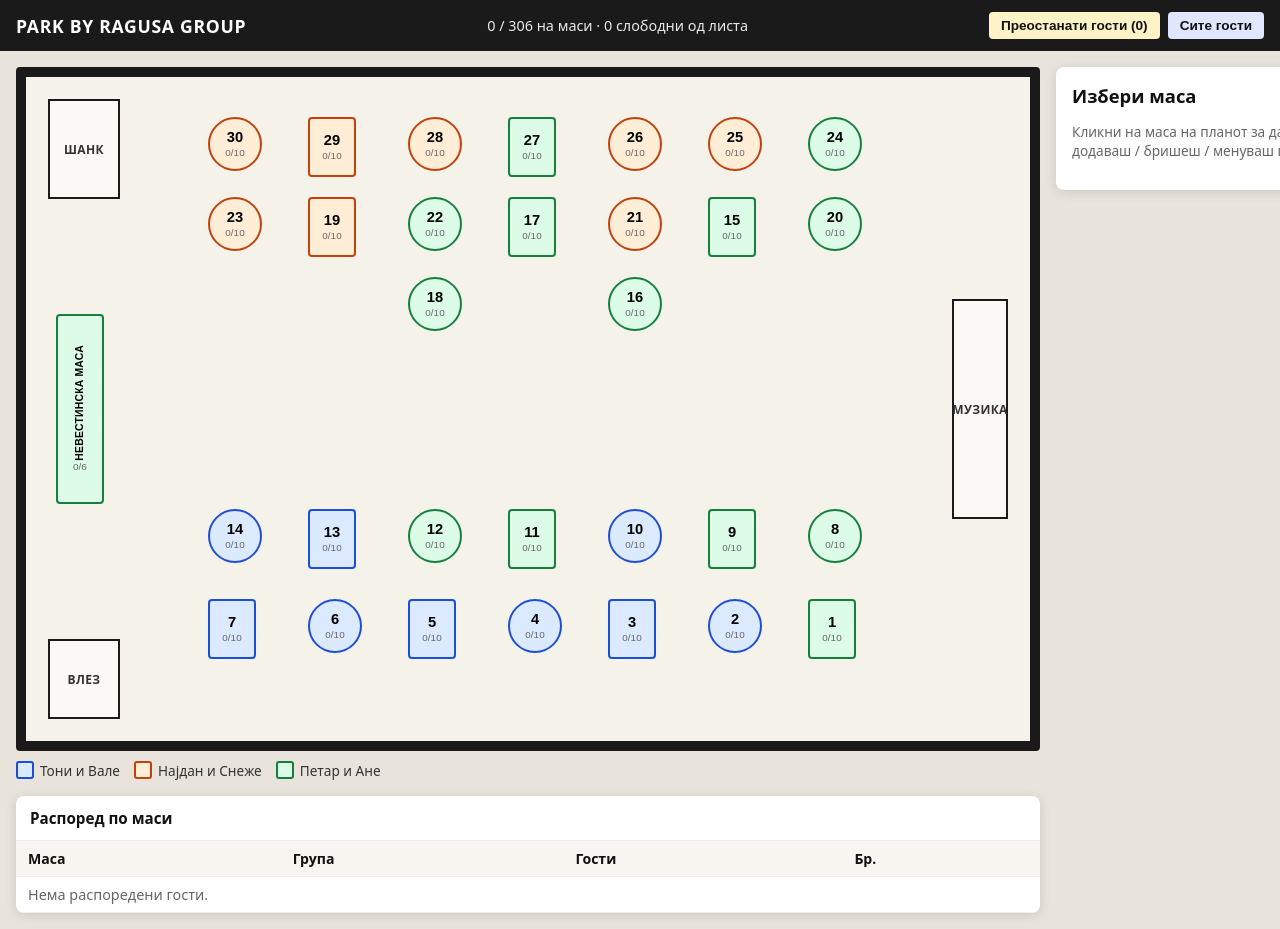
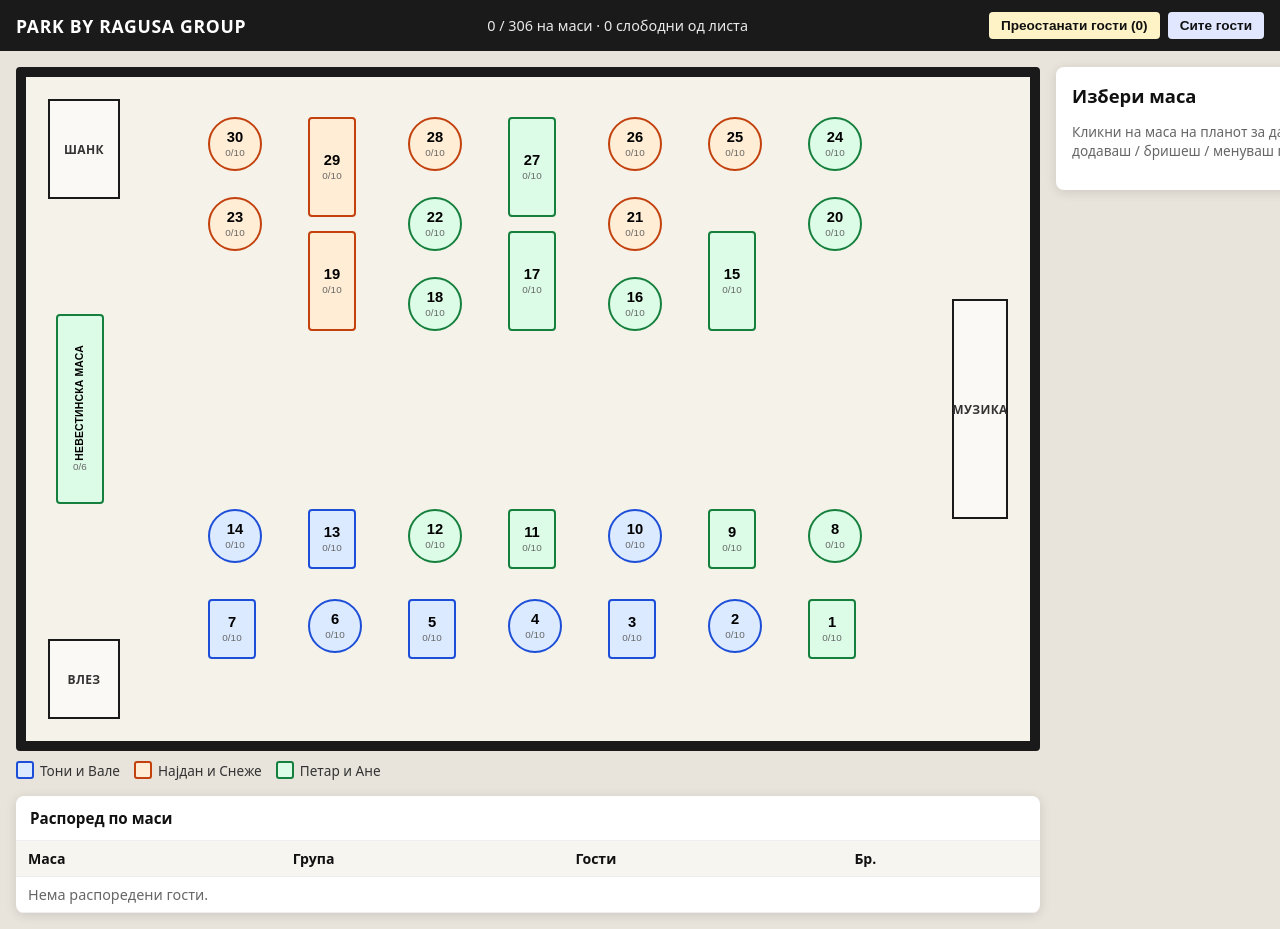
Before and after one commit to nikolovskipetar45/park-masi, a website: page public/index.html in a window 1280 px wide. Shown: the top 929 px of the page. Drawn offline with Linux system fonts and the light colour scheme; no server answers.

Commit message:
Make tables 29, 19, 27, 17, 15 taller at 100px.

```diff
--- a/public/index.html
+++ b/public/index.html
@@ -181,6 +181,13 @@
       width: 48px;
       height: 60px;
     }
+    .table.rect.large {
+      height: 100px;
+    }
+    /* поголеми маси — втора во колона пониско за да не се преклопуваат */
+    .table.large.tg2 {
+      top: 142px;
+    }
     /* Невестинска — средина лево */
     .table.head {
       width: 48px;
@@ -781,22 +788,22 @@
       { id: "30", label: "30", shape: "round", className: "table round k1 tg1" },
       { id: "23", label: "23", shape: "round", className: "table round k1 tg2" },
 
-      { id: "29", label: "29", shape: "rect", className: "table rect k2 tg1" },
-      { id: "19", label: "19", shape: "rect", className: "table rect k2 tg2" },
+      { id: "29", label: "29", shape: "rect", className: "table rect large k2 tg1" },
+      { id: "19", label: "19", shape: "rect", className: "table rect large k2 tg2" },
 
       { id: "28", label: "28", shape: "round", className: "table round k3 tg1" },
       { id: "22", label: "22", shape: "round", className: "table round k3 tg2" },
       { id: "18", label: "18", shape: "round", className: "table round k3 tg3" },
 
-      { id: "27", label: "27", shape: "rect", className: "table rect k4 tg1" },
-      { id: "17", label: "17", shape: "rect", className: "table rect k4 tg2" },
+      { id: "27", label: "27", shape: "rect", className: "table rect large k4 tg1" },
+      { id: "17", label: "17", shape: "rect", className: "table rect large k4 tg2" },
 
       { id: "26", label: "26", shape: "round", className: "table round k5 tg1" },
       { id: "21", label: "21", shape: "round", className: "table round k5 tg2" },
       { id: "16", label: "16", shape: "round", className: "table round k5 tg3" },
 
       { id: "25", label: "25", shape: "round", className: "table round k6 tg1" },
-      { id: "15", label: "15", shape: "rect", className: "table rect k6 tg2" },
+      { id: "15", label: "15", shape: "rect", className: "table rect large k6 tg2" },
 
       { id: "24", label: "24", shape: "round", className: "table round k7 tg1" },
       { id: "20", label: "20", shape: "round", className: "table round k7 tg2" },
```
